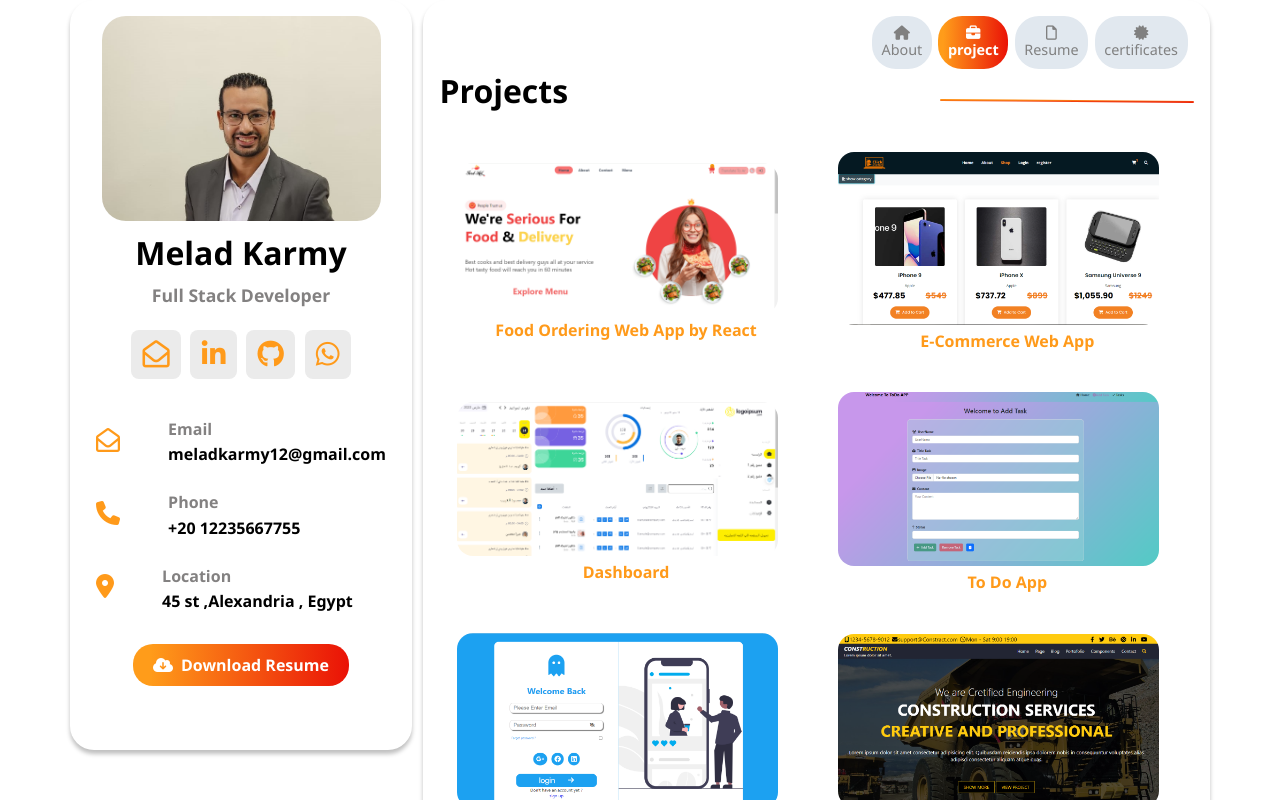
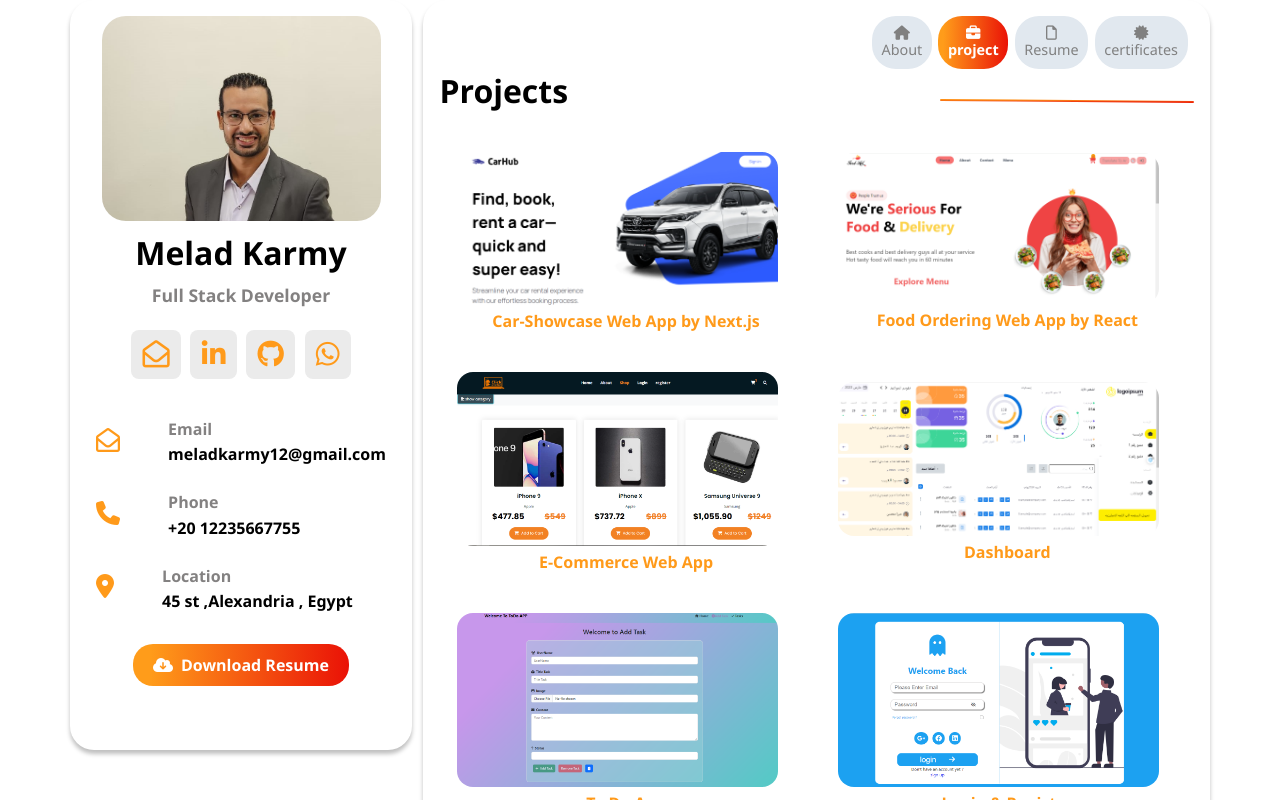
Before and after one commit to MeladKarmy/Portofolio, an Angular app: page /project in a window 1280 px wide. Shown: the top 800 px of the page. Built offline with nearby package versions, Linux system fonts and the light colour scheme.

Commit message:
update project Next App car-showcase

```diff
--- a/src/app/components/home/home.component.html
+++ b/src/app/components/home/home.component.html
@@ -32,7 +32,7 @@
   </div>
   <button>
     <a
-      href="https://drive.google.com/file/d/1HHo8COgNcp0B63DSbOqmiCUfb3l9gj7i/view"
+      href="https://drive.google.com/file/d/1m_kXU9E-BcTbAG-aGwFNGbh-nTMJvKqg/view?usp=drive_link"
       target="_blank"
       ><i class="fa-solid fa-cloud-arrow-down"></i>Download Resume</a
     >
--- a/src/app/components/projects/projects.component.ts
+++ b/src/app/components/projects/projects.component.ts
@@ -8,9 +8,16 @@ import { Component } from '@angular/core';
 export class ProjectsComponent {
   projects: any = [
     {
+      img: '../../../assets/images/projects/Car-Showcase.png',
+      textImg: 'Car-Showcase Web App by Next.js',
+      desc: 'TypeScript , Tailwind , Next.js , Matrial UI',
+      repo: 'https://github.com/MeladKarmy/car-showcase',
+      link: 'https://car-showcase-red-zeta.vercel.app/',
+    },
+    {
       img: '../../../assets/images/projects/food-order.png',
       textImg: 'Food Ordering Web App by React',
-      desc: 'JWT , Login & Register ,Operation CRUD for Products(Admin Dashboard), Routing , i18n to translate , Dark Mode, taillwind , Payment Method , Add product to cart , Fillter',
+      desc: 'JWT , Login & Register ,Operation CRUD for Products(Admin Dashboard), Routing ,Redux, Hook Form, i18n to translate , Dark Mode, taillwind , Payment Method , Add product to cart , Fillter',
       repo: 'https://github.com/MeladKarmy/Food-ordering.git',
       link: 'https://food-ordering-pearl-omega.vercel.app/',
     },
```
Also changed, not shown: src/assets/images/projects/Car-Showcase.png (added).
